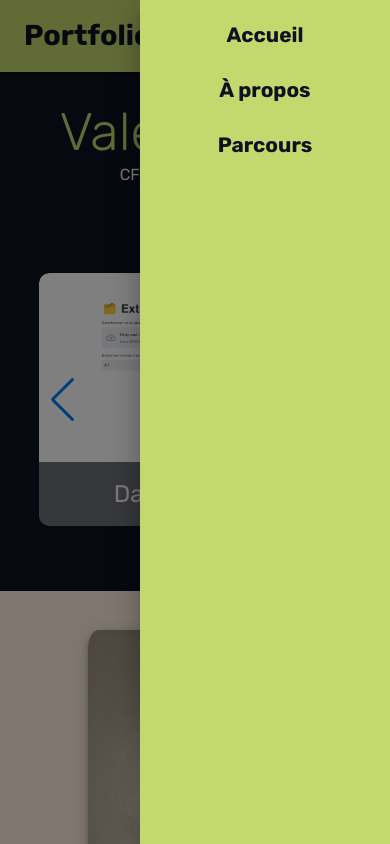
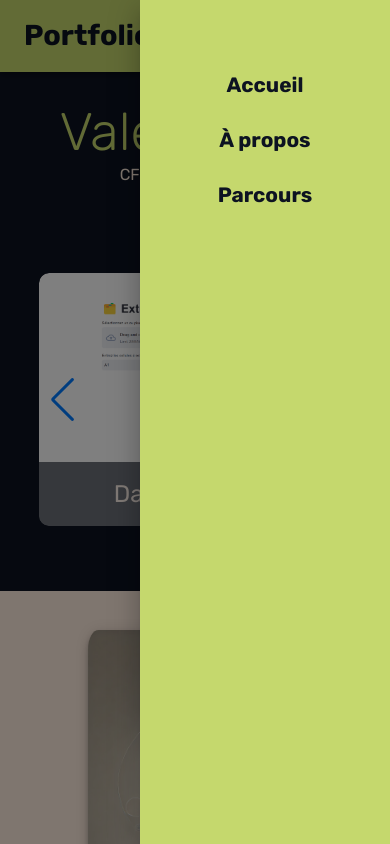
Before and after one commit to ElMonkito/portfolio, a React (Create React App) app: page / in a window 390 px wide. Both pictures are taken after a click on the button 339 px from the left and 36 px from the top of the page. Shown: the top 844 px of the page. Built offline with nearby package versions, Linux system fonts and the light colour scheme.

Commit message:
margin navbar

```diff
--- a/src/components/caoursel.jsx
+++ b/src/components/caoursel.jsx
@@ -14,12 +14,12 @@ export default function Carousel() {
             link: "https://data-extractor-exemple.streamlit.app/"
         },
         {
-            title: "Material Ui",
+            title: "Material UI",
             image: img,
             link: "https://mui.com/material-ui/all-components/"
         },
         {
-            title: "Material Ui temp",
+            title: "Material UI temp",
             image: img,
             link: "https://mui.com/material-ui/all-components/"
         }
--- a/src/components/navbar.jsx
+++ b/src/components/navbar.jsx
@@ -74,7 +74,7 @@ export default function Navbar() {
                     onClose={handleDrawerToggle}
                     sx={{ "& .MuiDrawer-paper": { bgcolor: "#C5D86D" } }}
                 >
-                    <List sx={{ width: 250 }}>
+                    <List sx={{ width: 250, marginTop: "20%" }}>
                         {menuItems.map((item) => (
                             <ListItem
                                 button
```
